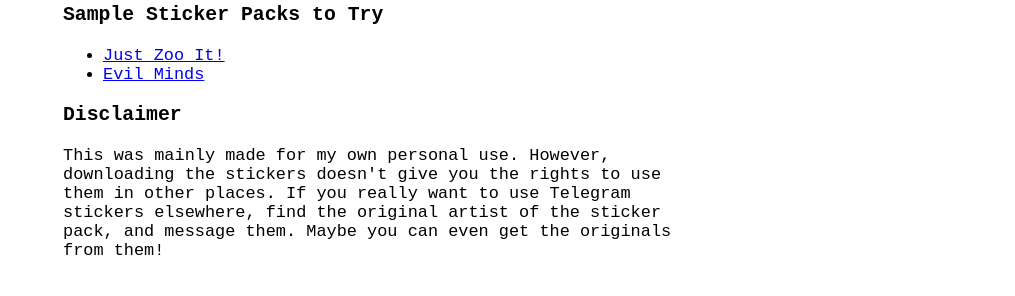
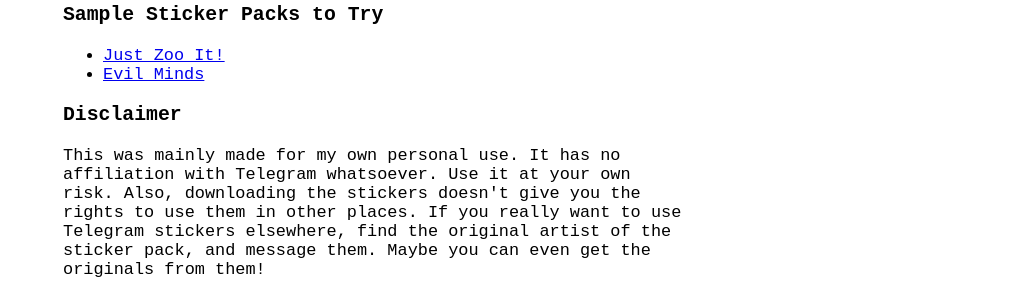
Before and after one commit to caffeinewriter/tgspdl, a plain HTML site: page index.html in a window 1280 px wide. Shown: the part 668-964 px from the top of the page, without its empty margins (265-1280 px from the left). Drawn offline with Linux system fonts and the light colour scheme.

Commit message:
Update disclaimer

```diff
--- a/index.html
+++ b/index.html
@@ -66,7 +66,7 @@
                     <li><a href="https://t.me/addstickers/EvilMinds">Evil Minds</a></li>
                 </ul>
                 <h3>Disclaimer</h3>
-                <p>This was mainly made for my own personal use. However, downloading the stickers doesn't give you the rights to use them in other places. If you really want to use Telegram stickers elsewhere, find the original artist of the sticker pack, and message them. Maybe you can even get the originals from them!</p>
+                <p>This was mainly made for my own personal use. It has no affiliation with Telegram whatsoever. Use it at your own risk. Also, downloading the stickers doesn't give you the rights to use them in other places. If you really want to use Telegram stickers elsewhere, find the original artist of the sticker pack, and message them. Maybe you can even get the originals from them!</p>
             </div>
         </div>
         <a href="https://github.com/caffeinewriter/tgspdl"><img style="position: absolute; top: 0; right: 0; border: 0;" src="https://camo.githubusercontent.com/38ef81f8aca64bb9a64448d0d70f1308ef5341ab/68747470733a2f2f73332e616d617a6f6e6177732e636f6d2f6769746875622f726962626f6e732f666f726b6d655f72696768745f6461726b626c75655f3132313632312e706e67" alt="Fork me on GitHub" data-canonical-src="https://s3.amazonaws.com/github/ribbons/forkme_right_darkblue_121621.png"></a>
```
